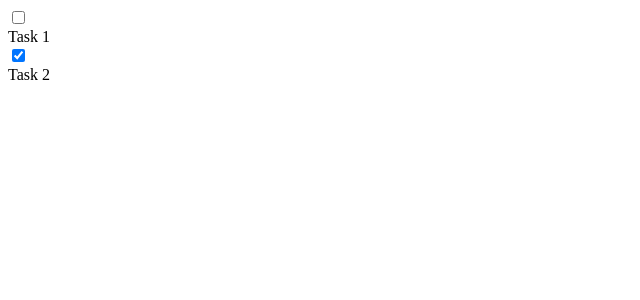
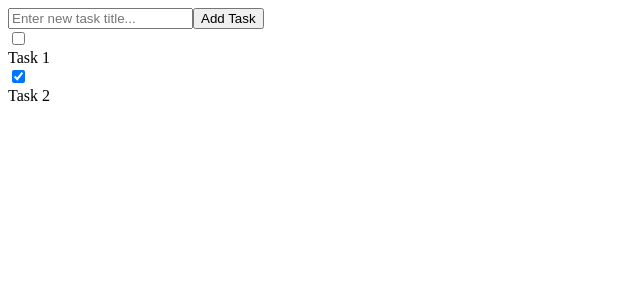
Before and after one commit to xiuyiy/mastering-angular-components, an Angular app: page / in a window 1280 px wide. Shown: the top 300 px of the page, without its empty margins (0-640 px from the left). Built offline with nearby package versions, Linux system fonts and the light colour scheme.

Commit message:
added logics to add new task

```diff
--- a/src/app/tasks/enter-task/enter-task.component.html
+++ b/src/app/tasks/enter-task/enter-task.component.html
@@ -1,3 +1,2 @@
-<p>
-  enter-task works!
-</p>
+<input type="text" placeholder="Enter new task title..." #titleInput>
+<button (click)="enterTask(titleInput)">Add Task</button>
--- a/src/app/tasks/enter-task/enter-task.component.ts
+++ b/src/app/tasks/enter-task/enter-task.component.ts
@@ -1,4 +1,4 @@
-import { Component, OnInit, ViewEncapsulation } from '@angular/core';
+import { Component, Output, ViewEncapsulation, EventEmitter } from '@angular/core';
 
 @Component({
   selector: 'mac-enter-task',
@@ -6,11 +6,12 @@ import { Component, OnInit, ViewEncapsulation } from '@angular/core';
   styleUrls: ['./enter-task.component.css'],
   encapsulation: ViewEncapsulation.None
 })
-export class EnterTaskComponent implements OnInit {
-
-  constructor() { }
-
-  ngOnInit() {
+export class EnterTaskComponent {
+  @Output() outEnterTask = new EventEmitter<string>();
+  enterTask(titleInput: HTMLInputElement) {
+    this.outEnterTask.emit(titleInput.value);
+    titleInput.value = '';
+    titleInput.focus();
   }
 
 }
--- a/src/app/tasks/task-list/task-list.component.html
+++ b/src/app/tasks/task-list/task-list.component.html
@@ -1,2 +1,5 @@
+<mac-enter-task (outEnterTask)="addTask($event)"></mac-enter-task>
 <!-- input the task to the task variable in the task.component.ts -->
-<mac-task *ngFor="let task of tasks" [task]="task"></mac-task>
+<div class="tasks">
+  <mac-task *ngFor="let task of tasks" [task]="task"></mac-task>
+</div>
--- a/src/app/tasks/task-list/task-list.component.ts
+++ b/src/app/tasks/task-list/task-list.component.ts
@@ -1,4 +1,4 @@
-import { Component, OnInit, ViewEncapsulation } from '@angular/core';
+import { Component, ViewEncapsulation } from '@angular/core';
 
 @Component({
   selector: 'mac-task-list',
@@ -6,16 +6,16 @@ import { Component, OnInit, ViewEncapsulation } from '@angular/core';
   styleUrls: ['./task-list.component.css'],
   encapsulation: ViewEncapsulation.None
 })
-export class TaskListComponent implements OnInit {
+export class TaskListComponent {
   tasks = [
-    {id: 1, title: 'Task 1', done: false},
-    {id: 2, title: 'Task 2', done: true}
+    { title: 'Task 1', done: false },
+    { title: 'Task 2', done: true }
   ];
-  constructor() {
 
-  }
-
-  ngOnInit() {
+  addTask(title: string) {
+    this.tasks.push({
+      title, done: false
+    });
   }
 
 }
```
